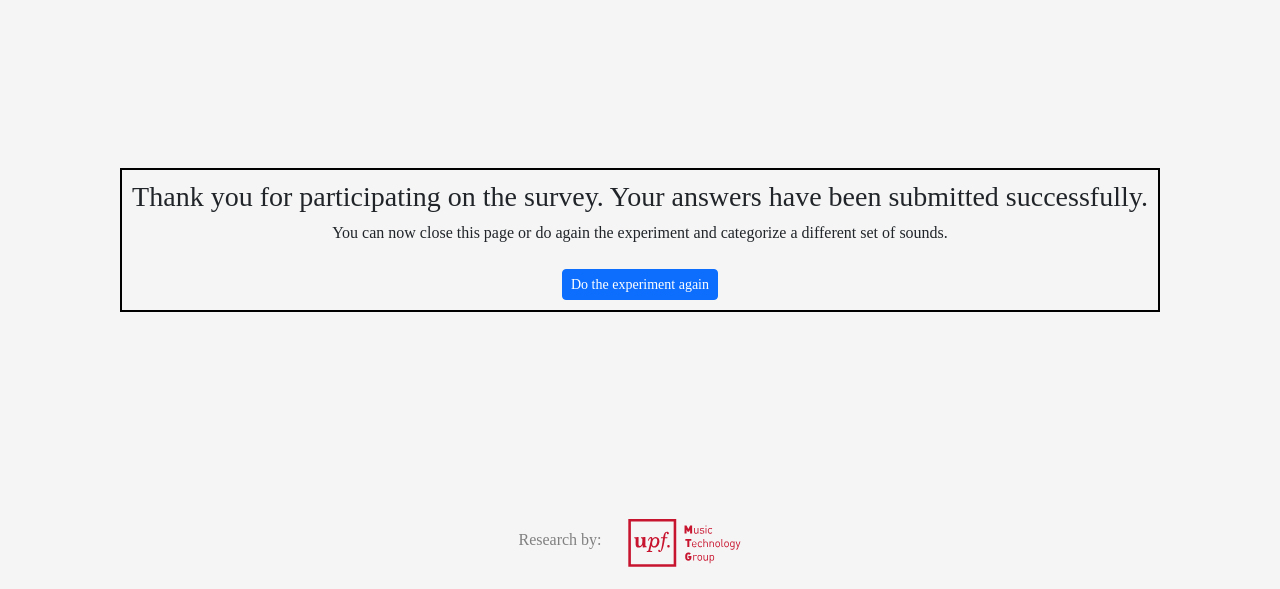
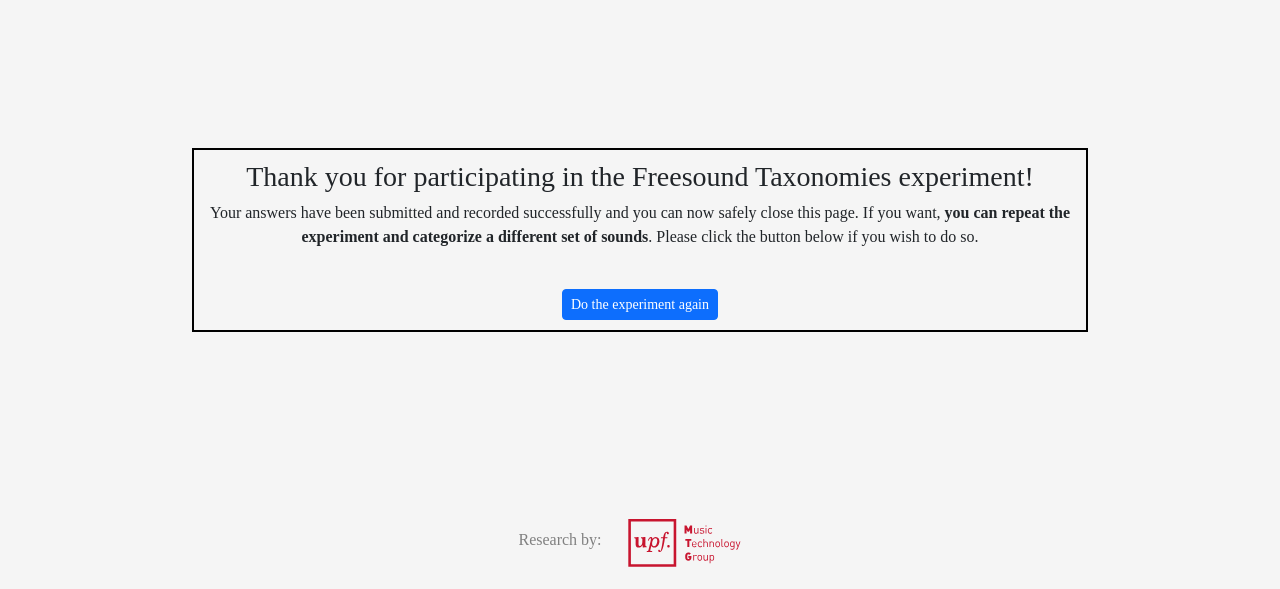
Before and after one commit to allholy/fs-exp_taxonomy, a Django app: page /end/ in a window 1280 px wide. Shown: the top 589 px of the page. Run offline with Django 4.2, Linux system fonts and the light colour scheme.

Commit message:
Further minor wording fixes

```diff
--- a/classurvey/templates/classurvey/end_page.html
+++ b/classurvey/templates/classurvey/end_page.html
@@ -3,13 +3,18 @@
 {% block content %}
 
 <div class="pos-end">
-    <div class="brd">
+    <div class="brd" style="width:70%">
         <h3>
-            Thank you for participating on the survey. Your answers have been submitted successfully.
+            Thank you for participating in the Freesound Taxonomies experiment!
         </h3>
+        <p>
+            Your answers have been submitted and recorded successfully and you can now safely close this page.
+            If you want, <b>you can repeat the experiment and categorize a different set of sounds</b>.
+            Please click the button below if you wish to do so.
+        </p>
 
-        You can now close this page or do again the experiment and categorize a different set of sounds.
-        <br><br>
+
+        <br>
 
         <a href="{% url 'classurvey:home' %}" class="btn btn-primary btn-sm button-end">Do the experiment again</a>
     </div>
--- a/classurvey/templates/classurvey/group_end.html
+++ b/classurvey/templates/classurvey/group_end.html
@@ -5,8 +5,12 @@
 <div class="pos-end">
     <div class="brd">
         <h3>
-            You have answered all the available groups! Thank you for your massive contribution :)
+            No more sounds to categorize!
         </h3>
+        <p>
+            You have already categorized all the sounds included in the experiment so you can't repeat the experiment any more.
+            <br>Thank you for your massive contribution :)
+        </p>
     </div>
 </div>
 
```
